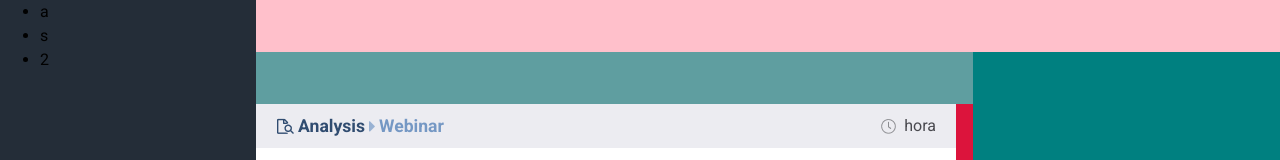
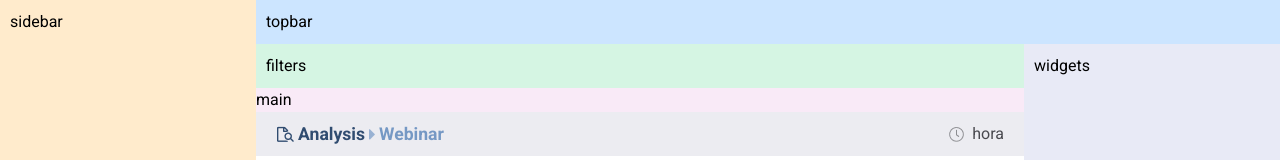
Before and after one commit to 91am/fxstreet-challenge, a React (Vite) app: page / in a window 1280 px wide. Shown: the top 160 px of the page. Built offline with nearby package versions, Linux system fonts and the light colour scheme.

Commit message:
refactor layout

```diff
--- a/src/App.jsx
+++ b/src/App.jsx
@@ -1,30 +1,20 @@
 import Card from "./components/card/Card"
 
 function App() {
-  return(
-    <div className="layout">
-      <section className="sidebar">
-        <ul>
-          <li>a</li>
-          <li>s</li>
-          <li>2</li>
-        </ul>
-      </section>
-      <main className="main">
-        <nav className="topbar"></nav>
-        <div className="feed-layout">
-          <section className="news">
-            <div className="filters"></div>
-            <div className="timeline">
+  return (
+    <div class="layout">
+      <div class="sidebar">sidebar</div>
+      <div class="topbar">topbar</div>
+      <div class="filter">filters</div>
+      <main class="main">
+        main
+        <div class="content">
           <Card></Card>
-            </div>
-          </section>
-          <section className="widgets"></section>
-          {/* <h1>papas</h1> */}
         </div>
       </main>
+      <div class="widget">widgets</div>
     </div>
-  )
+  );
 }
 
 export default App
--- a/src/components/card/Card.css
+++ b/src/components/card/Card.css
@@ -1,7 +1,7 @@
 .card {
   background-color: #FFFFFF;
   border-radius: 4px;
-  width: 700px;
+  width: 100%;
   height: 600px;
 
   .category {
--- a/src/index.css
+++ b/src/index.css
@@ -16,96 +16,67 @@
   --body-s-font: 400 12.8px 'Roboto', sans-serif ;
 }
 
-/* * {
-  border: 1px rgb(191, 255, 0) solid;
-} */
-
 body{
-  font-family:'Roboto', sans-serif ;
+  font-family: 'Roboto', sans-serif;
 }
 
 .layout {
+  display: grid;
+  grid-template-areas:
+    "sidebar topbar topbar"
+    "sidebar filter widget"
+    "sidebar main widget";
+  grid-template-columns: 1fr 3fr 1fr;
+  grid-template-rows: auto auto 1fr;
+  height: 100vh;
   width: 100vw;
-  height: 100vh;
-  background-color: blueviolet;
-  display: flex;
-  flex-direction: row;
-
+  overflow: hidden;
 
   @media screen and (max-width: 1080px) {
-    flex-direction: column;
+    grid-template-areas:
+      "sidebar sidebar sidebar"
+      "topbar topbar topbar"
+      "filter filter filter"
+      "main main main"
+      "widget widget widget";
+
+    height: 100%;
+    overflow-y: scroll;
   }
 
   .sidebar {
+    grid-area: sidebar;
+    background-color: #ffebcc; /* light yellow */
+    padding: 10px;
+  }
+
+  .topbar {
+    grid-area: topbar;
+    background-color: #cce5ff; /* light blue */
+    padding: 10px;
+  }
+
+  .filter {
+    grid-area: filter;
+    background-color: #d5f5e3; /* light green */
+    padding: 10px;
+  }
+
+  .main {
+    grid-area: main;
+    background-color: #f9eaf7; /* light pink */
     height: 100%;
-    width: 20%;
-    background-color: var(--primary-color);
+    overflow-y: scroll;
 
-
-    @media screen and (max-width: 1080px) {
-      width: 100%;
-      height: 52px;
+    .content {
+      height: 100vh;
     }
   }
 
-  .main {
-    width: 80%;
-    height: 100vh;
-    overflow: scroll;
-    background-color: green;
-
-    @media screen and (max-width: 1080px) {
-      width: 100%;
-      height: 100%;
-    }
-
-    .topbar {
-      height: 52px;
-      width: 100%;
-      background-color: pink;
-    }
-
-    .feed-layout {
-      display: flex;
-      flex-direction: row;
-      height: 100%;
-      width: 100%;
-
-      @media screen and (max-width: 1080px) {
-        flex-direction: column;
-      }
-
-      .news {
-        width: 70%;
-        height: 100%;
-        background-color: tomato;
-
-        @media screen and (max-width: 1080px) {
-          width: 100%;
-        }
-
-        .filters {
-          width: 100%;
-          height: 52px;
-          background-color: cadetblue;
-        }
-        .timeline {
-          width: 100%;
-          height: 3000px;
-          background-color: crimson;
-        }
-      }
-
-      .widgets {
-        width: 30%;
-        height: 100%;
-        background-color: teal;
-
-        @media screen and (max-width: 1080px) {
-          width: 100%;
-          height: 100%;
-        }
-      }
-    }
+  .widget {
+    grid-area: widget;
+    background-color: #e8eaf6; /* light purple */
+    padding: 10px;
+    width: 100%;
   }
 }
```
